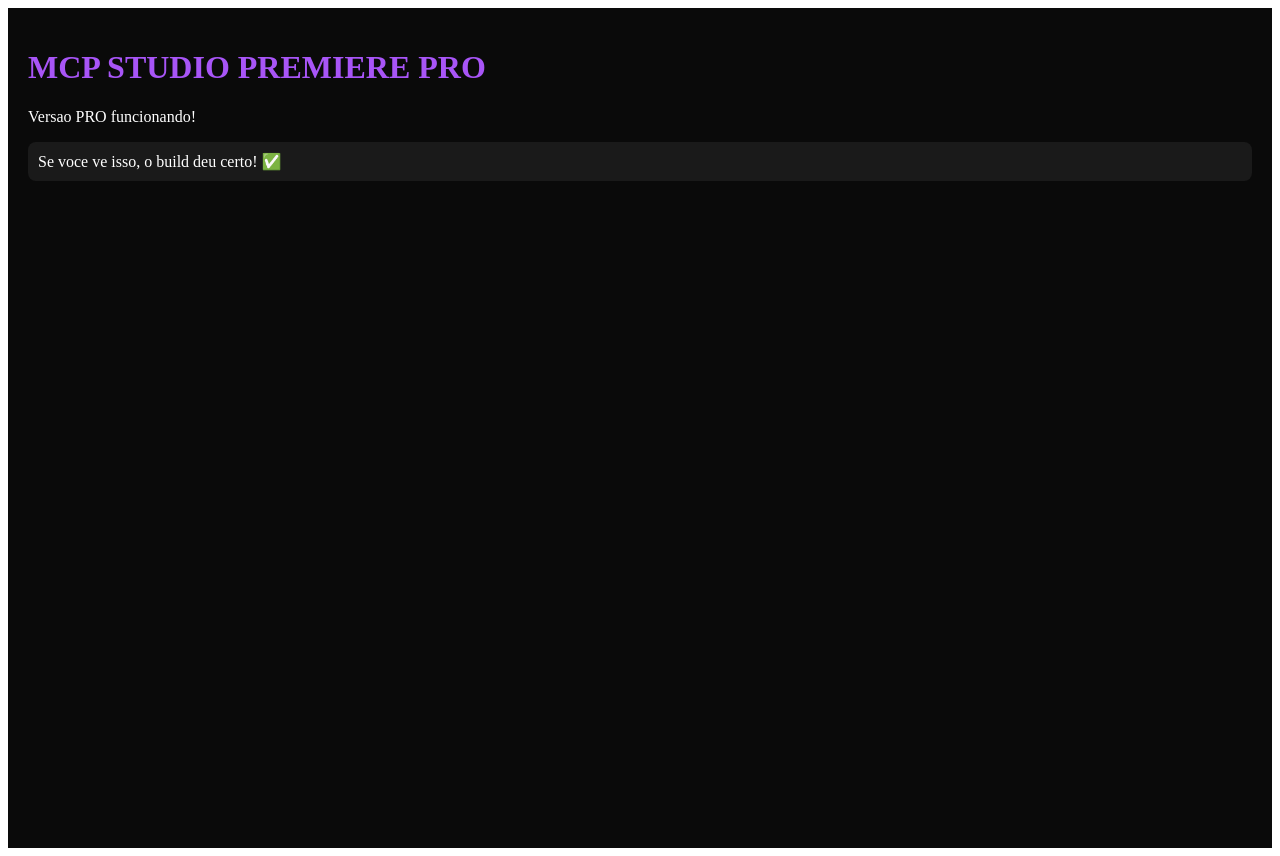
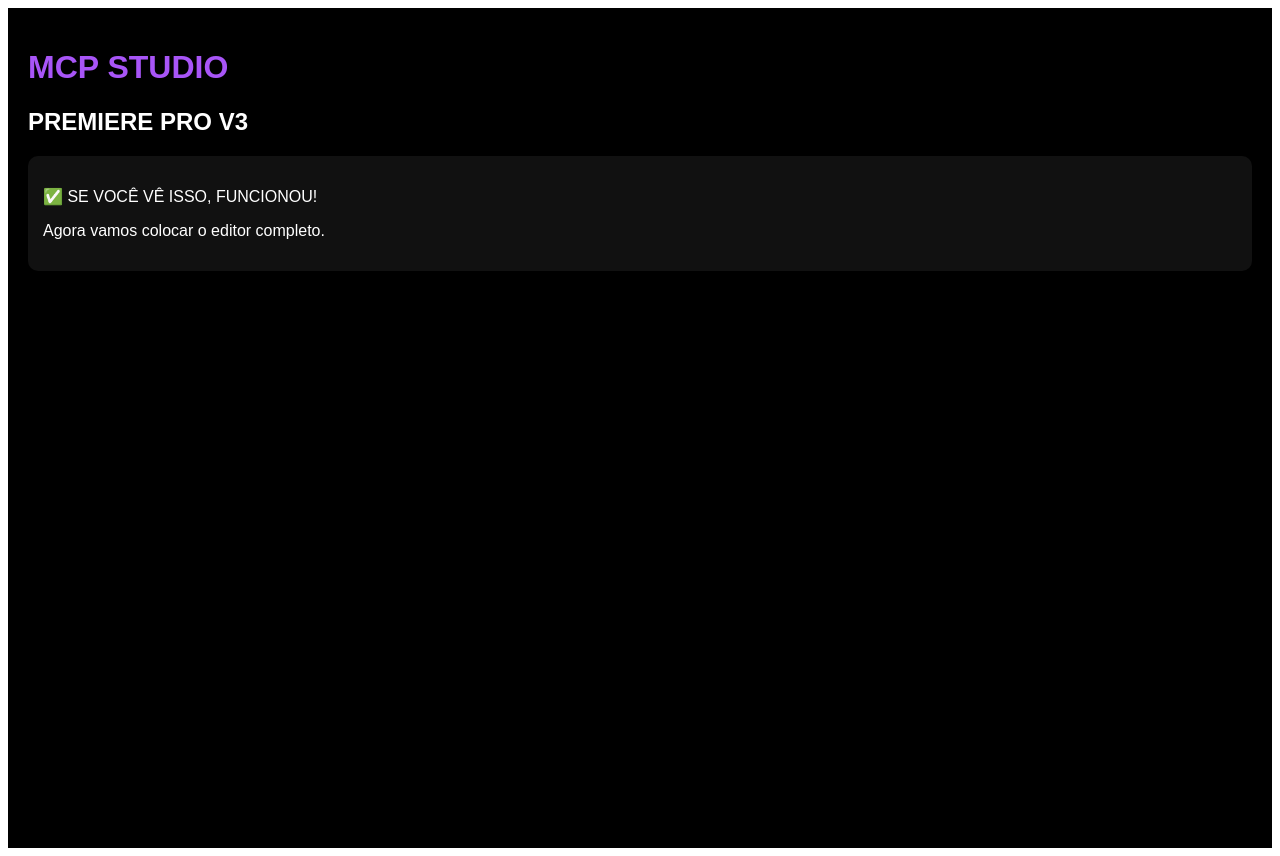
Before and after one commit to jesusbismark09-prog/mcp-studio-premiere, a React (Vite) app: page / in a window 1280 px wide. Built offline with nearby package versions, Linux system fonts and the light colour scheme.

Commit message:
Update App.jsx

```diff
--- a/src/App.jsx
+++ b/src/App.jsx
@@ -1,9 +1,12 @@
 export default function App(){
   return (
-    <div style={{background:'#0a0a0a', minHeight:'100vh', color:'white', padding:20}}>
-      <h1 style={{color:'#a855f7'}}>MCP STUDIO PREMIERE PRO</h1>
-      <p>Versao PRO funcionando!</p>
-      <p style={{background:'#1a1a1a', padding:10, borderRadius:8, marginTop:10}}>Se voce ve isso, o build deu certo! ✅</p>
+    <div style={{background:'#000', color:'#fff', minHeight:'100vh', padding:20, fontFamily:'sans-serif'}}>
+      <h1 style={{color:'#a855f7', fontSize:32}}>MCP STUDIO</h1>
+      <h2 style={{color:'#fff'}}>PREMIERE PRO V3</h2>
+      <div style={{background:'#111', padding:15, borderRadius:10, marginTop:20}}>
+        <p>✅ SE VOCÊ VÊ ISSO, FUNCIONOU!</p>
+        <p>Agora vamos colocar o editor completo.</p>
+      </div>
     </div>
   )
 }
```
